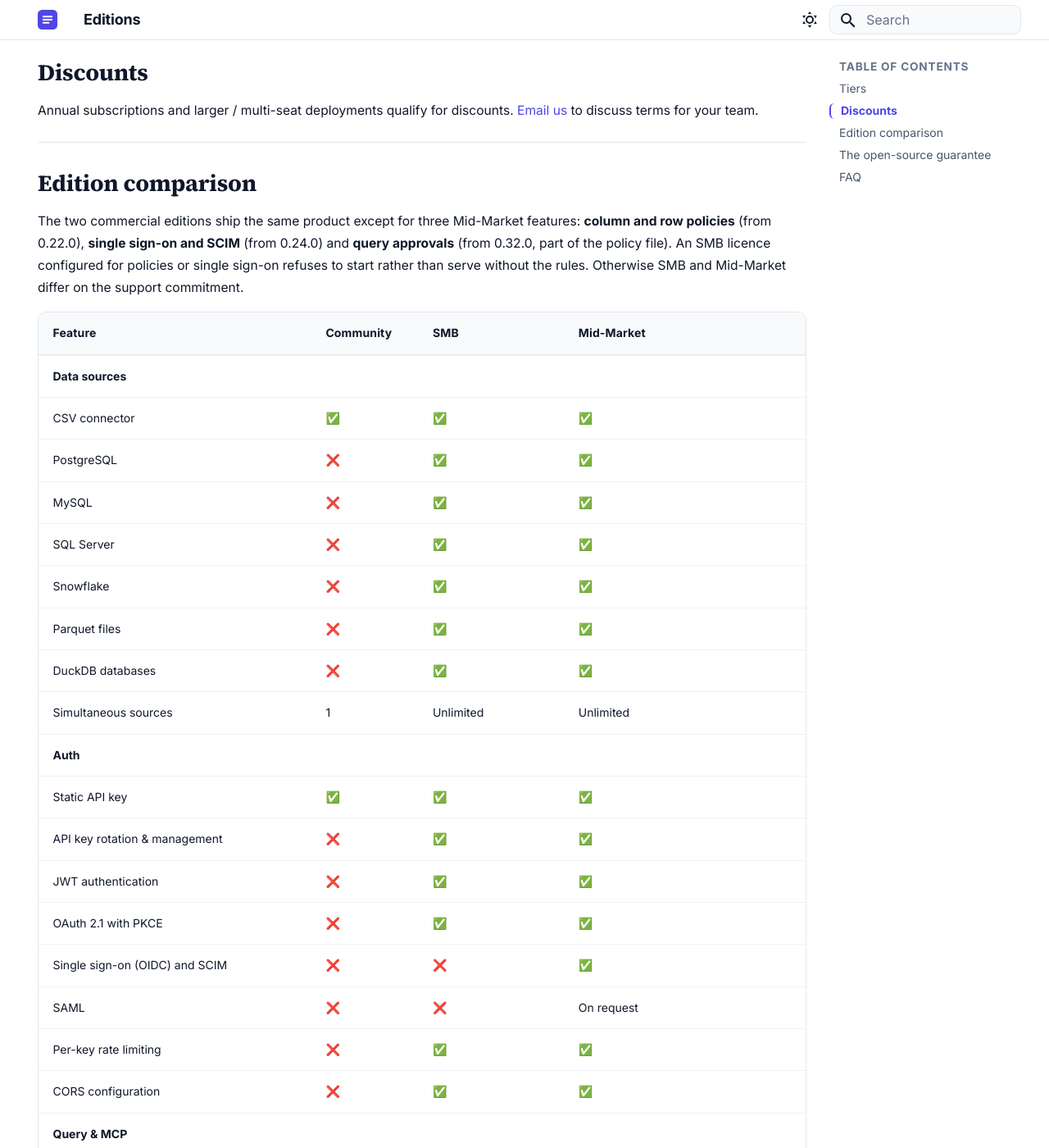
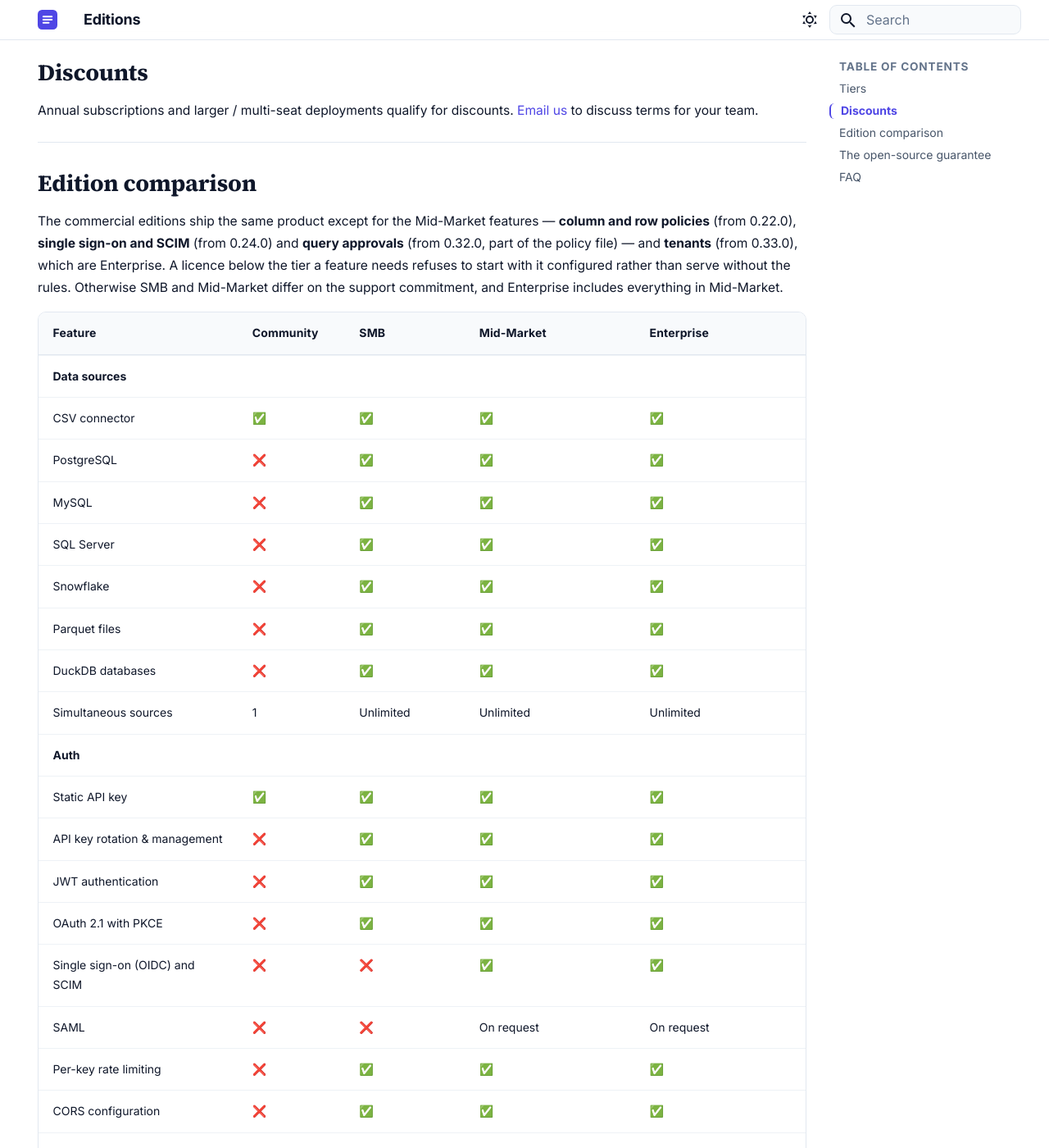
Before and after one commit to tdb-project/tdb-docs, an MkDocs documentation site: the page built from docs/pricing.md, in a window 1280 px wide and 1400 px high, scrolled down 1356 px. Shown: the whole window at 82% size. Built offline with MkDocs 1.6.1 and Material for MkDocs 9.7.7, drawn with Linux system fonts in a browser that asks for light colours; some of the changed text lies outside the part shown.

Commit message:
Enterprise edition and tenants on pricing, home, Why TDB, architecture and the IT guide
Co-Authored-By: Claude Opus 5.5 <noreply@anthropic.com>

```diff
--- a/docs/pricing.md
+++ b/docs/pricing.md
@@ -139,6 +139,22 @@ This page shows exactly what each edition includes. **For pricing and a free 30-
 
     [Contact us →](mailto:hello@tdb.jiracorp.co.in){ .md-button .md-button--primary }
 
+=== "Enterprise"
+
+    **Commercial license. Self-hosted.**
+
+    For organisations that serve several teams, business units or customers from one deployment.
+
+    **Everything in Mid-Market, plus:**
+
+    **Tenants**
+
+    - [Tenants](security/tenants.md): one deployment, several teams or customers, each with its own sources, keys, views, policies, approvals and hash-chained audit log, chosen by the credential alone *(from 0.33.0)*
+    - Your identity provider's groups place each person in a tenant
+    - An operator role that manages tenants and reads none of their data, with its own audit log
+
+    [Contact us →](mailto:hello@tdb.jiracorp.co.in){ .md-button .md-button--primary }
+
 ---
 
 ## Discounts
@@ -149,62 +165,63 @@ Annual subscriptions and larger / multi-seat deployments qualify for discounts.
 
 ## Edition comparison
 
-The two commercial editions ship the same product except for three Mid-Market features: **column and row policies** (from 0.22.0), **single sign-on and SCIM** (from 0.24.0) and **query approvals** (from 0.32.0, part of the policy file). An SMB licence configured for policies or single sign-on refuses to start rather than serve without the rules. Otherwise SMB and Mid-Market differ on the support commitment.
+The commercial editions ship the same product except for the Mid-Market features — **column and row policies** (from 0.22.0), **single sign-on and SCIM** (from 0.24.0) and **query approvals** (from 0.32.0, part of the policy file) — and **tenants** (from 0.33.0), which are Enterprise. A licence below the tier a feature needs refuses to start with it configured rather than serve without the rules. Otherwise SMB and Mid-Market differ on the support commitment, and Enterprise includes everything in Mid-Market.
 
-| Feature | Community | SMB | Mid-Market |
-|---|---|---|---|
-| **Data sources** | | | |
-| CSV connector | ✅ | ✅ | ✅ |
-| PostgreSQL | ❌ | ✅ | ✅ |
-| MySQL | ❌ | ✅ | ✅ |
-| SQL Server | ❌ | ✅ | ✅ |
-| Snowflake | ❌ | ✅ | ✅ |
-| Parquet files | ❌ | ✅ | ✅ |
-| DuckDB databases | ❌ | ✅ | ✅ |
-| Simultaneous sources | 1 | Unlimited | Unlimited |
-| **Auth** | | | |
-| Static API key | ✅ | ✅ | ✅ |
-| API key rotation & management | ❌ | ✅ | ✅ |
-| JWT authentication | ❌ | ✅ | ✅ |
-| OAuth 2.1 with PKCE | ❌ | ✅ | ✅ |
-| Single sign-on (OIDC) and SCIM | ❌ | ❌ | ✅ |
-| SAML | ❌ | ❌ | On request |
-| Per-key rate limiting | ❌ | ✅ | ✅ |
-| CORS configuration | ❌ | ✅ | ✅ |
-| **Query & MCP** | | | |
-| REST query endpoint (SELECT and CTEs) | ✅ | ✅ | ✅ |
-| PostgreSQL wire gateway (unchanged Postgres clients) | ❌ | ✅ | ✅ |
-| Row limit per response † | 1,000 | 1,000 by default, configurable | 1,000 by default, configurable |
-| Read past the row limit: page with a cursor, or stream as NDJSON or CSV | ❌ | ✅ | ✅ |
-| MCP tools | `query_source` | All 7 | All 7, plus `run_approved` for callers an approval rule applies to |
-| MCP tool allow-lists per key | ❌ | ✅ | ✅ |
-| Lean Mode: compact rows, cell trimming (per call / server default) | ✅ | ✅ | ✅ |
-| Lean Mode: per-key default, schema detail levels | ❌ | ✅ | ✅ |
-| Prompt injection filtering | ❌ | ✅ | ✅ |
-| YAML named views | ❌ | ✅ | ✅ |
-| Schema annotations for AI clients | ❌ | ✅ | ✅ |
-| **Access control** | | | |
-| RBAC (read / readwrite / admin) | ❌ | ✅ | ✅ |
-| Column and row policies, PII masking | ❌ | ❌ | ✅ |
-| Query approvals: a person approves reads of named columns | ❌ | ❌ | ✅ |
-| Suggested policies for personal-data columns | ❌ | ✅ | ✅ |
-| **Audit** | | | |
-| Local NDJSON audit log | ✅ | ✅ | ✅ |
-| Hash-chained tamper-evident log | ❌ | ✅ | ✅ |
-| Log integrity verification | ❌ | ✅ | ✅ |
-| Audit log retention (sealed segments) | ❌ | ✅ | ✅ |
-| Splunk HEC export | ❌ | ✅ | ✅ |
-| S3 audit export | ❌ | ✅ | ✅ |
-| Incremental export cursor per destination | ❌ | ✅ | ✅ |
-| Additional SIEM exporters | ❌ | On request | On request |
-| **Observability** | | | |
-| Prometheus metrics | ❌ | ✅ | ✅ |
-| Schema caching | ❌ | ✅ | ✅ |
-| Health check | ✅ | ✅ | ✅ |
-| **Support** | | | |
-| Community (GitHub Issues) | ✅ | ✅ | ✅ |
-| SLA-backed (next business day) | ❌ | ❌ | ✅ |
-| Onboarding call | ❌ | ❌ | ✅ |
+| Feature | Community | SMB | Mid-Market | Enterprise |
+|---|---|---|---|---|
+| **Data sources** | | | | |
+| CSV connector | ✅ | ✅ | ✅ | ✅ |
+| PostgreSQL | ❌ | ✅ | ✅ | ✅ |
+| MySQL | ❌ | ✅ | ✅ | ✅ |
+| SQL Server | ❌ | ✅ | ✅ | ✅ |
+| Snowflake | ❌ | ✅ | ✅ | ✅ |
+| Parquet files | ❌ | ✅ | ✅ | ✅ |
+| DuckDB databases | ❌ | ✅ | ✅ | ✅ |
+| Simultaneous sources | 1 | Unlimited | Unlimited | Unlimited |
+| **Auth** | | | | |
+| Static API key | ✅ | ✅ | ✅ | ✅ |
+| API key rotation & management | ❌ | ✅ | ✅ | ✅ |
+| JWT authentication | ❌ | ✅ | ✅ | ✅ |
+| OAuth 2.1 with PKCE | ❌ | ✅ | ✅ | ✅ |
+| Single sign-on (OIDC) and SCIM | ❌ | ❌ | ✅ | ✅ |
+| SAML | ❌ | ❌ | On request | On request |
+| Per-key rate limiting | ❌ | ✅ | ✅ | ✅ |
+| CORS configuration | ❌ | ✅ | ✅ | ✅ |
+| **Query & MCP** | | | | |
+| REST query endpoint (SELECT and CTEs) | ✅ | ✅ | ✅ | ✅ |
+| PostgreSQL wire gateway (unchanged Postgres clients) | ❌ | ✅ | ✅ | ✅ |
+| Row limit per response † | 1,000 | 1,000 by default, configurable | 1,000 by default, configurable | 1,000 by default, configurable |
+| Read past the row limit: page with a cursor, or stream as NDJSON or CSV | ❌ | ✅ | ✅ | ✅ |
+| MCP tools | `query_source` | All 7 | All 7, plus `run_approved` for callers an approval rule applies to | All 7, plus `run_approved` for callers an approval rule applies to |
+| MCP tool allow-lists per key | ❌ | ✅ | ✅ | ✅ |
+| Lean Mode: compact rows, cell trimming (per call / server default) | ✅ | ✅ | ✅ | ✅ |
+| Lean Mode: per-key default, schema detail levels | ❌ | ✅ | ✅ | ✅ |
+| Prompt injection filtering | ❌ | ✅ | ✅ | ✅ |
+| YAML named views | ❌ | ✅ | ✅ | ✅ |
+| Schema annotations for AI clients | ❌ | ✅ | ✅ | ✅ |
+| **Access control** | | | | |
+| RBAC (read / readwrite / admin) | ❌ | ✅ | ✅ | ✅ |
+| Column and row policies, PII masking | ❌ | ❌ | ✅ | ✅ |
+| Query approvals: a person approves reads of named columns | ❌ | ❌ | ✅ | ✅ |
+| Suggested policies for personal-data columns | ❌ | ✅ | ✅ | ✅ |
+| Tenants: several teams or customers on one deployment, each with its own audit log | ❌ | ❌ | On request | ✅ |
+| **Audit** | | | | |
+| Local NDJSON audit log | ✅ | ✅ | ✅ | ✅ |
+| Hash-chained tamper-evident log | ❌ | ✅ | ✅ | ✅ |
+| Log integrity verification | ❌ | ✅ | ✅ | ✅ |
+| Audit log retention (sealed segments) | ❌ | ✅ | ✅ | ✅ |
+| Splunk HEC export | ❌ | ✅ | ✅ | ✅ |
+| S3 audit export | ❌ | ✅ | ✅ | ✅ |
+| Incremental export cursor per destination | ❌ | ✅ | ✅ | ✅ |
+| Additional SIEM exporters | ❌ | On request | On request | On request |
+| **Observability** | | | | |
+| Prometheus metrics | ❌ | ✅ | ✅ | ✅ |
+| Schema caching | ❌ | ✅ | ✅ | ✅ |
+| Health check | ✅ | ✅ | ✅ | ✅ |
+| **Support** | | | | |
+| Community (GitHub Issues) | ✅ | ✅ | ✅ | ✅ |
+| SLA-backed (next business day) | ❌ | ❌ | ✅ | ✅ |
+| Onboarding call | ❌ | ❌ | ✅ | ✅ |
 
 † Every edition caps a response at 1,000 rows by default — a deliberate safety default that keeps an AI agent from pulling an entire table. Community's cap is fixed; the commercial editions can raise or lower it with `TDB_MAX_ROWS`, and it applies to every path (REST, MCP tools, views). The commercial editions can also read further, from 0.31.0: page with a cursor, or stream a whole result as NDJSON or CSV, up to `TDB_MAX_RESULT_ROWS`.
 
```
Also changed, not shown: docs/architecture.md (+4 -0 lines), docs/deployment/it-admin-guide.md (+5 -3 lines), docs/index.md (+5 -2 lines), docs/why-tdb.md (+1 -1 lines).
